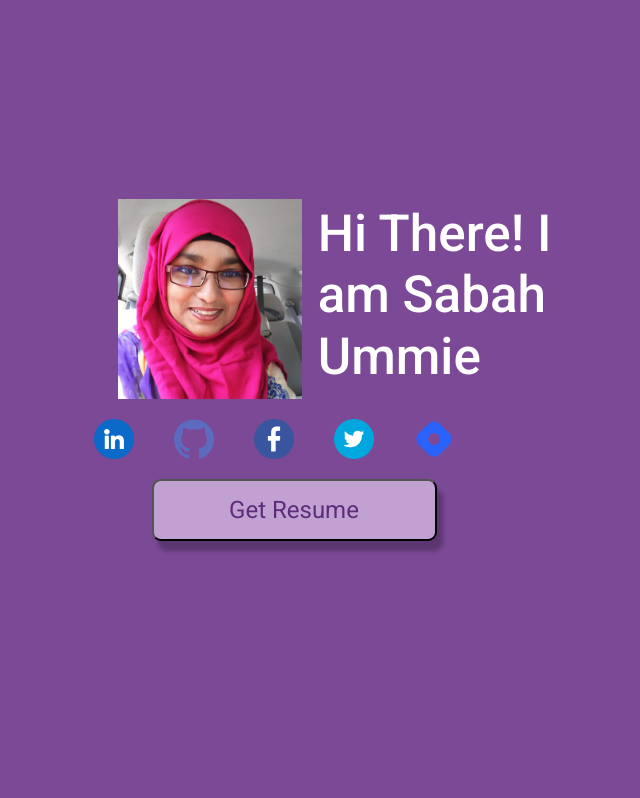
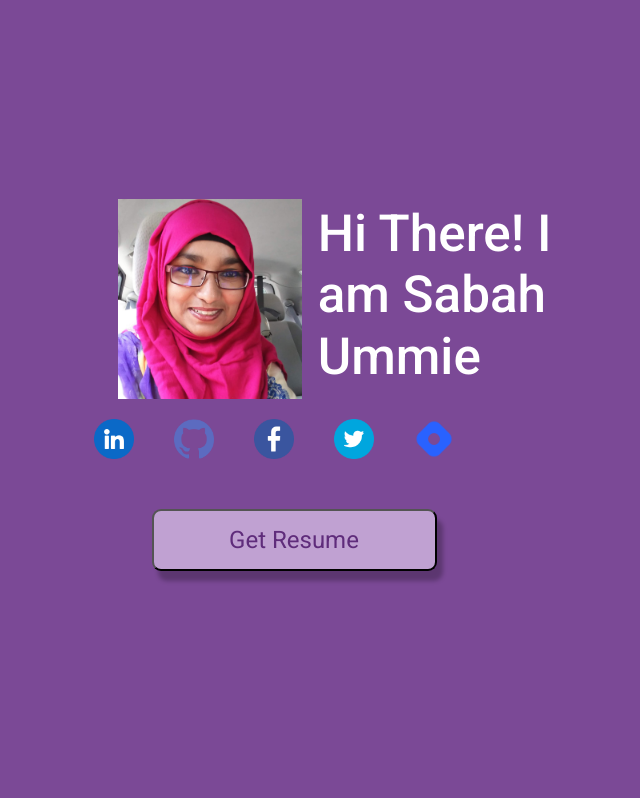
Before and after one commit to sabah215/portfolio, a Flask app: page / in a window 1280 px wide. Shown: the part 51-849 px from the top of the page, without its empty margins (346-986 px from the left). Run offline with Flask 2, Linux system fonts and the light colour scheme.

Commit message:
Download button positioned

```diff
--- a/portfolio/static/css/main.css
+++ b/portfolio/static/css/main.css
@@ -70,6 +70,8 @@ section {
        display: inline;
        margin-left:auto;
        margin-right: auto;
+       position: absolute;
+       top: 70%;
 }
 .btn-download{
 
```
